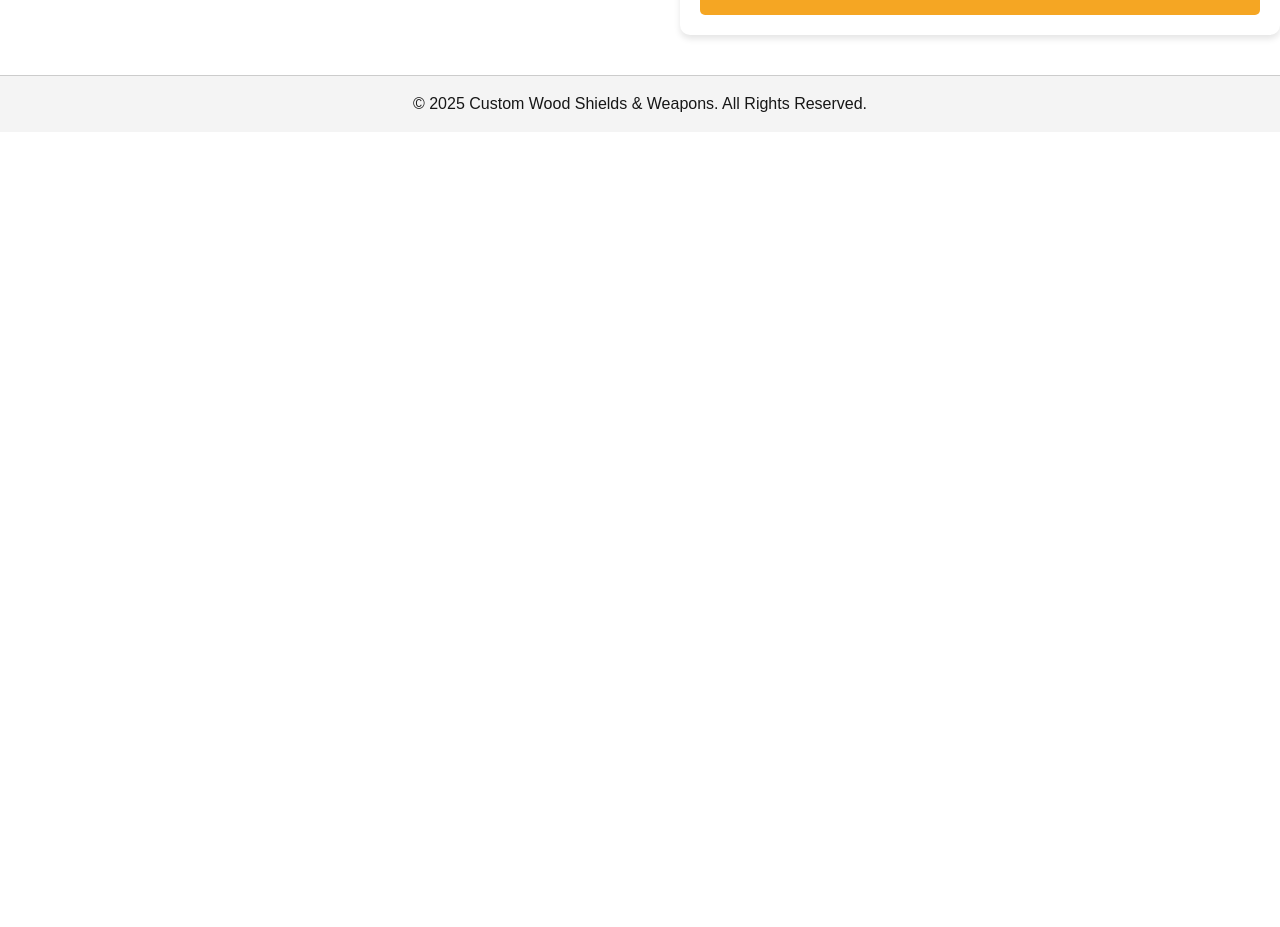
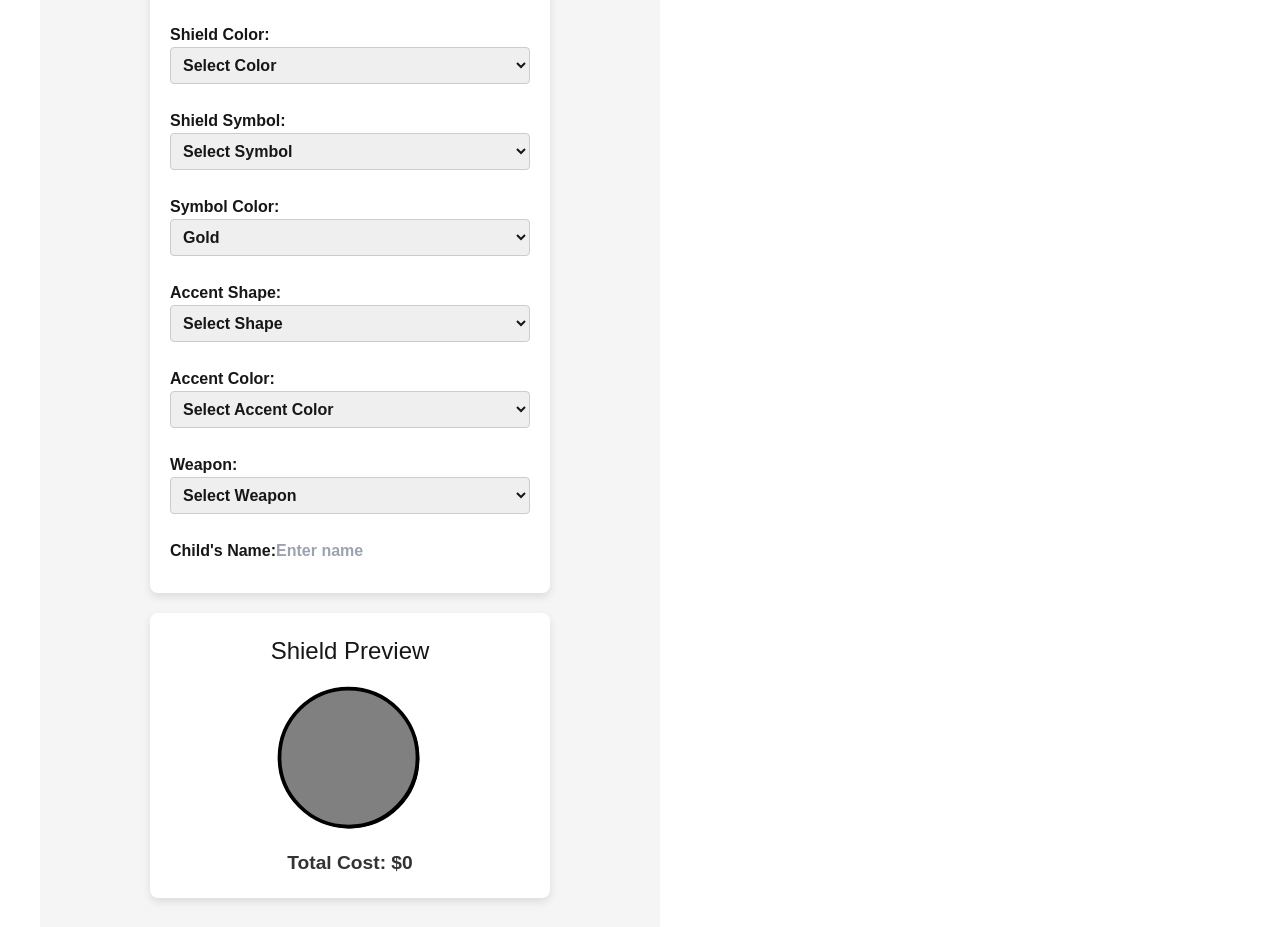
Before and after one commit to tbraeck/custom-viking-shields, a Next.js app: page / in a window 1280 px wide. Shown: the part 765-1692 px from the top of the page. Before the commit the page ends 897 px from the top, so only its background shows below. Built offline with nearby package versions, Linux system fonts and the light colour scheme.

Commit message:
Next commit

```diff
--- a/app/components/OrderForm.css
+++ b/app/components/OrderForm.css
@@ -1,49 +1,70 @@
-.order-form {
-    background-color: #fff;
+.order-page {
+  display: flex;
+  flex-direction: column;
+  align-items: center;
   padding: 20px;
-    border-radius: 10px;
-    box-shadow: 0 4px 6px rgba(0, 0, 0, 0.1);
-    max-width: 600px;
-    margin: 20px auto;
+  font-family: Arial, sans-serif;
+  background-color: #f5f5f5;
+  min-height: 100vh;
 }
 
-  .order-form h2 {
-    font-size: 2rem;
-    font-family: 'Cinzel', serif;
+.form-container {
+  width: 100%;
+  max-width: 400px;
+  padding: 20px;
+  background-color: #ffffff;
+  border-radius: 8px;
+  box-shadow: 0 4px 8px rgba(0, 0, 0, 0.1);
   margin-bottom: 20px;
 }
 
-  .order-form .form-group {
+.form-container h1 {
+  font-size: 1.8rem;
+  margin-bottom: 15px;
+  text-align: center;
+}
+
+label {
+  display: block;
+  margin-bottom: 10px;
+  font-weight: bold;
+}
+
+select {
+  width: 100%;
+  padding: 8px;
+  margin-bottom: 15px;
+  font-size: 1rem;
+  border: 1px solid #ccc;
+  border-radius: 4px;
+}
+
+.preview-container {
+  width: 100%;
+  max-width: 400px;
+  background-color: #ffffff;
+  border-radius: 8px;
+  padding: 20px;
+  box-shadow: 0 4px 8px rgba(0, 0, 0, 0.1);
+  text-align: center;
+}
+
+.preview-container h2 {
+  font-size: 1.5rem;
   margin-bottom: 15px;
 }
 
-  .order-form label {
+svg {
   display: block;
-    margin-bottom: 5px;
-    font-weight: bold;
+  margin: 0 auto 15px auto;
 }
 
-  .order-form input, .order-form select, .order-form textarea {
-    width: 100%;
-    padding: 10px;
-    border: 1px solid #ccc;
-    border-radius: 5px;
-    font-size: 1rem;
+.tally {
+  font-size: 1.2rem;
+  font-weight: bold;
+  color: #333;
 }
 
-  .order-form button {
-    display: block;
-    width: 100%;
-    padding: 10px;
-    background-color: #f5a623;
-    color: #fff;
-    border: none;
-    border-radius: 5px;
-    font-size: 1.2rem;
-    cursor: pointer;
-    transition: background-color 0.3s;
+.tally h3 {
+  margin: 0;
 }
-
-  .order-form button:hover {
-    background-color: #d4881e;
-  }
--- a/app/components/OrderForm.js
+++ b/app/components/OrderForm.js
@@ -1,4 +1,4 @@
-"use client"
+'use client'
 
 import { useState } from 'react';
 import './OrderForm.css';
@@ -7,28 +7,47 @@ function OrderForm() {
   const [formData, setFormData] = useState({
     shieldSize: '',
     shieldSymbol: '',
+    symbolColor: '',
     weapon: '',
     color: '',
     accent_color: '',
     accent_shape: '',
-    childName: ''
+    childName: '',
   });
+
+  const [tally, setTally] = useState(0);
 
   const handleChange = (e) => {
     const { name, value } = e.target;
     setFormData((prev) => ({ ...prev, [name]: value }));
+
+    // Update the tally based on selection
+    const prices = {
+      shieldSize: { Small: 10, Medium: 20, Large: 30 },
+      shieldSymbol: { Dragon: 15, Wolf: 12, Raven: 10, Bear: 18, Boar: 14, '8-legged-horse': 20, 'Long Ship': 25, 'Viking Axe': 22 },
+      weapon: { Sword: 25, Battle_Axe: 20, Gotthard_Axe: 18, Dagger: 10 },
     };
 
-  const handleSubmit = (e) => {
-    e.preventDefault();
-    // Logic to send email or order invoice here
-    alert('Order placed successfully!');
+    if (prices[name]) {
+      setTally((prevTally) => {
+        const currentPrice = prices[name][value] || 0;
+        const previousPrice = prices[name][formData[name]] || 0;
+        return prevTally - previousPrice + currentPrice;
+      });
+    }
+  };
+
+  const shieldSizes = {
+    Small: 100,
+    Medium: 150,
+    Large: 200,
   };
 
   return (
-    <div className="order-form">
+    <div className="order-page">
+      <div className="form-container">
         <h1>Customize Your Viking Shield</h1>
-      <form onSubmit={handleSubmit}>
+        <form>
           <label>
             Shield Size:
             <select name="shieldSize" value={formData.shieldSize} onChange={handleChange}>
@@ -36,6 +55,16 @@ function OrderForm() {
               <option value="Small">Small (12 inch)</option>
               <option value="Medium">Medium (18 inch)</option>
               <option value="Large">Large (24 inch)</option>
+            </select>
+          </label>
+          <label>
+            Shield Color:
+            <select name="color" value={formData.color} onChange={handleChange}>
+              <option value="">Select Color</option>
+              <option value="White">White</option>
+              <option value="Black">Black</option>
+              <option value="Red">Red</option>
+              <option value="Blue">Blue</option>
             </select>
           </label>
           <label>
@@ -49,59 +78,55 @@ function OrderForm() {
               <option value="Boar">Boar</option>
               <option value="8-legged-horse">Odin&apos;s Horse</option>
               <option value="Long Ship">Long Ship</option>
-            <option value="Bear">Viking Axe</option>
+              <option value="Viking Axe">Viking Axe</option>
             </select>
           </label>
           <label>
-          Weapon:
-          <select name="weapon" value={formData.weapon} onChange={handleChange}>
-            <option value="">No Weapon</option>
-            <option value="Sword">Sword</option>
-            <option value="Battle_Axe">Battle Axe (Double-Blade)</option>
-            <option value="Gotthard_Axe">Gotthard Axe (Single Blade)</option>
-            <option value="Dagger">Dagger</option>
-          </select>
-        </label>
-        <label>
-          Shield Color:
-          <select name="color" value={formData.color} onChange={handleChange}>
-            <option value=""></option>
+             Symbol Color:
+            <select name="symbolColor" value={formData.symbolColor} onChange={handleChange}>
+            <option value="Gold">Gold</option>
+              <option value="Silver">Silver</option>
+              <option value="Bronze">Bronze</option>
               <option value="White">White</option>
               <option value="Black">Black</option>
-            <option value="Green">Green</option>
+              <option value="Red">Red</option>
               <option value="Blue">Blue</option>
-            <option value="Red">Red</option>
-            <option value="Yellow">Yellow</option>
-            <option value="Orange">Orange</option>
-            <option value="Purple">Purple</option>
-            <option value="Pink">Pink</option>
-          </select>
-        </label>
-        <label>
-          Accent Color:
-          <select name="accent_color" value={formData.accent_color} onChange={handleChange}>
-            <option value=""></option>
-            <option value="White">White</option>
-            <option value="Black">Black</option>
-            <option value="Green">Green</option>
-            <option value="Blue">Blue</option>
-            <option value="Red">Red</option>
-            <option value="Yellow">Yellow</option>
-            <option value="Orange">Orange</option>
-            <option value="Purple">Purple</option>
-            <option value="Pink">Pink</option>
             </select>
           </label>
           <label>
             Accent Shape:
             <select name="accent_shape" value={formData.accent_shape} onChange={handleChange}>
-            <option value=""></option>
+              <option value="">Select Shape</option>
               <option value="cross">Cross</option>
               <option value="Spiral">Spiral</option>
               <option value="Rings">Rings</option>
               <option value="Diagonal Pie">Diagonal Pie Piece</option>
               <option value="Six Pie Pieces">Six Pie Pieces</option>
               <option value="Custom Viking Rune">Custom Viking Rune</option>
+            </select>
+          </label>
+          <label>
+            Accent Color:
+            <select name="accent_color" value={formData.accent_color} onChange={handleChange}>
+              <option value="">Select Accent Color</option>
+              <option value="Gold">Gold</option>
+              <option value="Silver">Silver</option>
+              <option value="Bronze">Bronze</option>
+              <option value="White">White</option>
+              <option value="Black">Black</option>
+              <option value="Red">Red</option>
+              <option value="Blue">Blue</option>
+            </select>
+          </label>
+
+          <label>
+            Weapon:
+            <select name="weapon" value={formData.weapon} onChange={handleChange}>
+              <option value="">Select Weapon</option>
+              <option value="Sword">Sword</option>
+              <option value="Battle_Axe">Battle Axe (Double-Blade)</option>
+              <option value="Gotthard_Axe">Gotthard Axe (Single Blade)</option>
+              <option value="Dagger">Dagger</option>
             </select>
           </label>
           <label>
@@ -114,8 +139,126 @@ function OrderForm() {
               onChange={handleChange}
             />
           </label>
-        <button type="submit">Order Now</button>
         </form>
+      </div>
+
+      {/* Shield Preview and Tally */}
+      <div className="preview-container">
+        <h2>Shield Preview</h2>
+        <svg
+  width={shieldSizes[formData.shieldSize] || 150}
+  height={shieldSizes[formData.shieldSize] || 150}
+  viewBox="0 0 200 200"
+>
+  {/* Shield Base */}
+  <circle
+    cx="100"
+    cy="100"
+    r="90"
+    fill={formData.color || 'silver'}
+    stroke="black"
+    strokeWidth="5"
+  />
+  <circle
+    cx="98"
+    cy="98"
+    r="92"
+    fill={formData.color || 'gray'}
+    stroke="black"
+    strokeWidth="5"
+  />
+
+  {/* Accent Shape */}
+  {formData.accent_shape && (
+    <>
+      {formData.accent_shape === 'cross' && (
+        <rect
+          x="90"
+          y="50"
+          width="20"
+          height="100"
+          fill={formData.accent_color || 'gold'}
+        />
+      )}
+      {formData.accent_shape === 'Spiral' && (
+        <path
+          d="M100,100 m-20,0 a20,20 0 1,1 40,0 a20,20 0 1,1 -40,0"
+          stroke={formData.accent_color || 'gold'}
+          strokeWidth="4"
+          fill="none"
+        />
+      )}
+      {formData.accent_shape === 'Rings' && (
+        <>
+          <circle
+            cx="100"
+            cy="100"
+            r="30"
+            stroke={formData.accent_color || 'gold'}
+            strokeWidth="4"
+            fill="none"
+          />
+          <circle
+            cx="100"
+            cy="100"
+            r="50"
+            stroke={formData.accent_color || 'gold'}
+            strokeWidth="4"
+            fill="none"
+          />
+        </>
+      )}
+      {formData.accent_shape === 'Diagonal Pie' && (
+        <path
+          d="M100,100 L100,10 A90,90 0 0,1 190,100 Z"
+          fill={formData.accent_color || 'gold'}
+        />
+      )}
+      {formData.accent_shape === 'Six Pie Pieces' && (
+        <>
+          {[...Array(6)].map((_, i) => (
+            <path
+              key={i}
+              d={`M100,100 L${100 + 90 * Math.cos((Math.PI / 3) * i)},${100 + 90 * Math.sin((Math.PI / 3) * i)} A90,90 0 0,1 ${100 + 90 * Math.cos((Math.PI / 3) * (i + 1))},${100 + 90 * Math.sin((Math.PI / 3) * (i + 1))} Z`}
+              fill={i % 2 === 0 ? (formData.accent_color || 'gold') : 'none'}
+            />
+          ))}
+        </>
+      )}
+      {formData.accent_shape === 'Custom Viking Rune' && (
+        <text
+          x="100"
+          y="110"
+          textAnchor="middle"
+          fontSize="30"
+          fill={formData.accent_color || 'gold'}
+        >
+          ᛉ
+        </text>
+      )}
+    </>
+  )}
+
+  {/* Shield Symbol */}
+  {formData.shieldSymbol && (
+    <text
+      x="100"
+      y="110"
+      textAnchor="middle"
+      fontSize="20"
+      fill={formData.accent_color || 'white'}
+    >
+      {formData.shieldSymbol}
+    </text>
+  )}
+</svg>
+
+
+        {/* Tally */}
+        <div className="tally">
+          <h3>Total Cost: ${tally}</h3>
+        </div>
+      </div>
     </div>
   );
 }
--- a/app/page.js
+++ b/app/page.js
@@ -1,4 +1,4 @@
-'use client'
+'use client';
 
 import { Route, BrowserRouter as Router, Routes } from 'react-router-dom';
 import About from './components/About';
@@ -16,19 +16,23 @@ function App() {
       <div className="app">
         <Header />
         <main className="main-content">
+          <Routes>
+            <Route
+              path="/"
+              element={
+                <div className="order-page">
                   <div className='symbols'>
                     <Symbols />
                   </div>
-  <div>
-    <Routes>
-      <Route path="/" element={<OrderForm />} />
+                  <OrderForm />
+                </div>
+              }
+            />
             <Route path="/about" element={<About />} />
             <Route path="/gallery" element={<Gallery />} />
             <Route path="/contact" element={<Contact />} />
           </Routes>
-  </div>
         </main>
-
         <Footer />
       </div>
     </Router>
```
Lines whose indentation alone changed are shown as unchanged.
